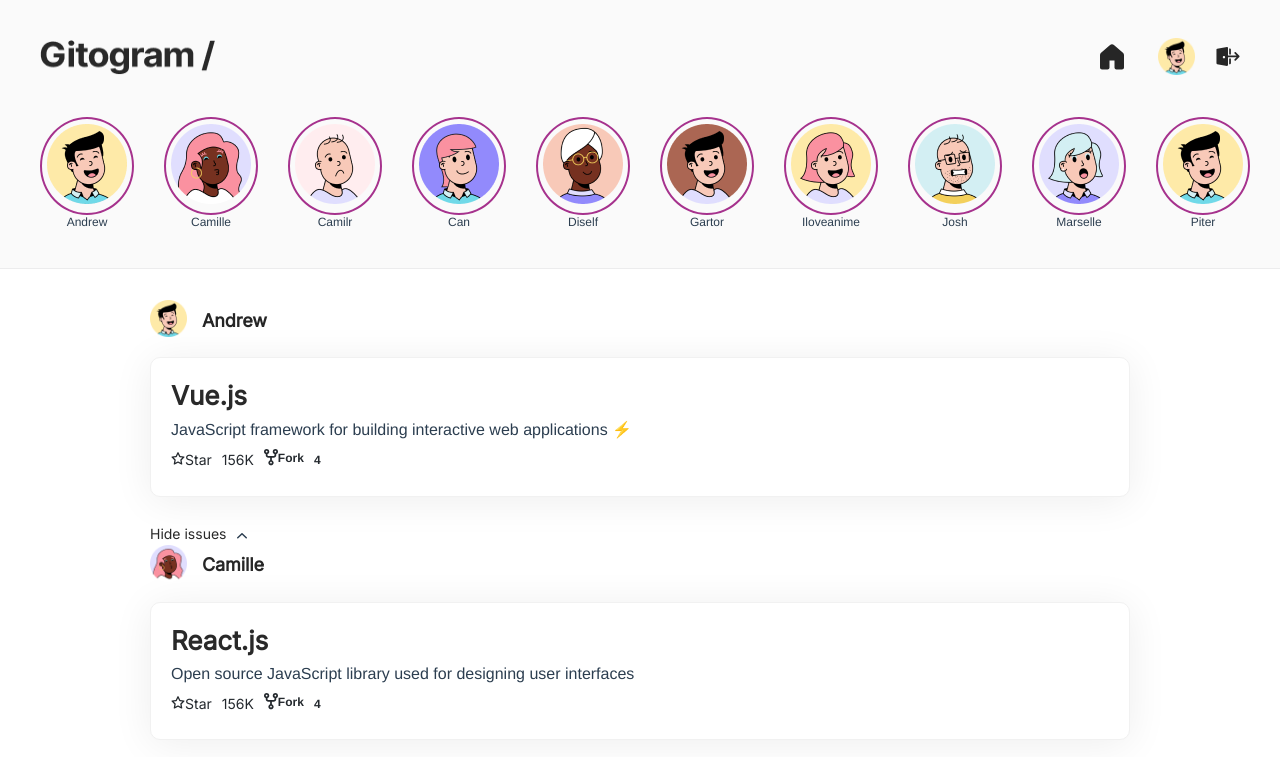
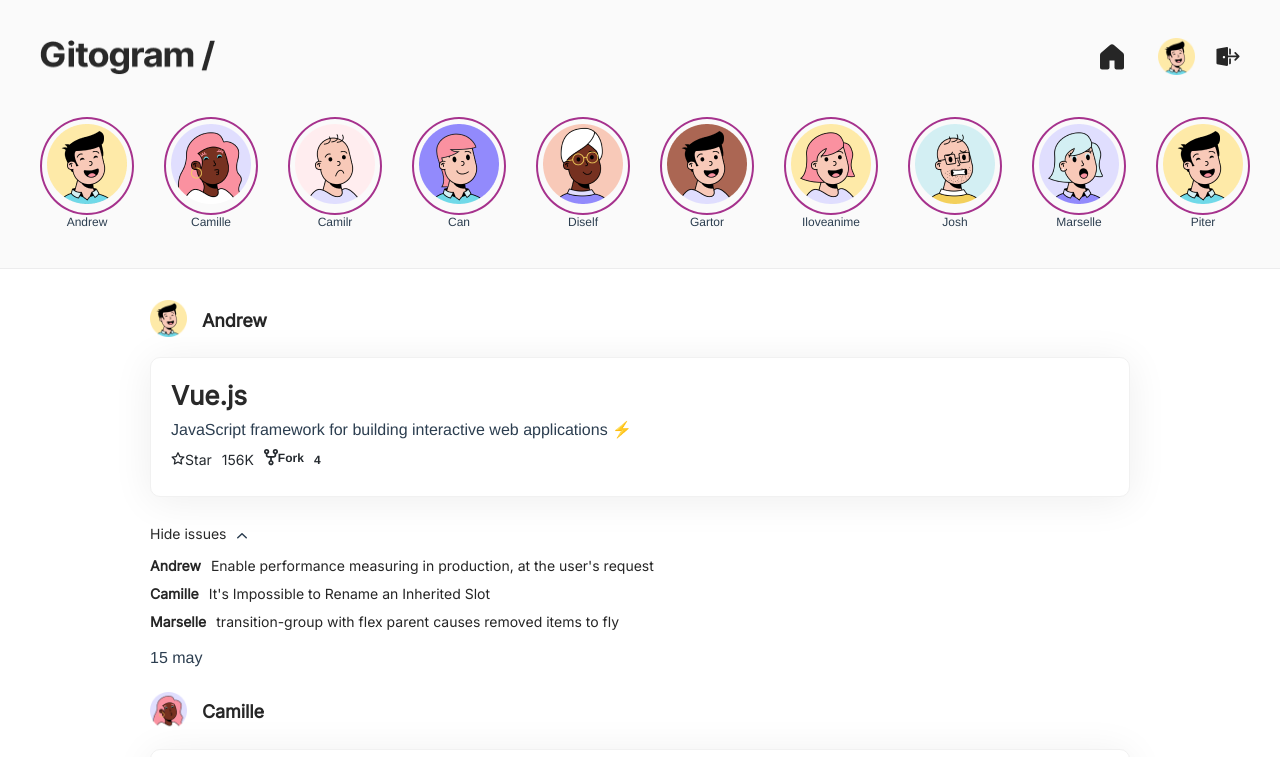
Before and after one commit to rambowGit/Gitogram, a Vue app: page / in a window 1280 px wide. Shown: the top 757 px of the page. Built offline with nearby package versions, Linux system fonts and the light colour scheme.

Commit message:
issue comments + toggler action

```diff
--- a/src/components/Post/IssueComment.vue
+++ b/src/components/Post/IssueComment.vue
@@ -1,9 +1,49 @@
 <template>
-  <div></div>
+  <ul class="comment__container">
+    <li class="comment__item" v-for="issue in issues" :key="issue.id">
+      <div class="issue__auhtor-name">{{ issue.author }}</div>
+      <div class="issue__comment">{{ issue.comment }}</div>
+    </li>
+  </ul>
 </template>
 <script>
 export default {
   name: "issue-comment",
+  props: {
+    issues: {
+      type: Array,
+      required: false,
+    },
+  },
 };
 </script>
-<style scoped></style>
+<style scoped>
+.comment__container {
+  display: flex;
+  flex-direction: column;
+  align-items: flex-start;
+  padding-inline-start: 0;
+  color: #262626;
+}
+.comment__item {
+  list-style-type: none;
+  margin-bottom: 6px;
+}
+.issue__auhtor-name {
+  display: inline-block;
+  font-family: "Inter";
+  font-style: normal;
+  font-weight: 700;
+  font-size: 14px;
+  line-height: 22px;
+  margin-right: 10px;
+}
+.issue__comment {
+  display: inline-block;
+  font-family: "Inter";
+  font-style: normal;
+  font-weight: 400;
+  font-size: 14px;
+  line-height: 22px;
+}
+</style>
--- /dev/null
+++ b/src/components/Post/IssueDate.vue
@@ -0,0 +1,30 @@
+<template>
+  <time class="issue__date">
+    {{ issueDate }}
+  </time>
+</template>
+<script>
+export default {
+  name: "issue-date",
+  data() {
+    return {
+      issueDate: "15 may",
+    };
+  },
+};
+</script>
+<style>
+.issue_date {
+  font-family: "Inter";
+  font-style: normal;
+  font-weight: 400;
+  font-size: 12px;
+  line-height: 14px;
+  display: flex;
+  align-items: center;
+  letter-spacing: 0.1em;
+  text-transform: uppercase;
+
+  color: rgba(0, 0, 0, 0.4);
+}
+</style>
--- a/src/components/Post/IssueToggle.vue
+++ b/src/components/Post/IssueToggle.vue
@@ -5,7 +5,7 @@
     </div>
     <button
       class="toggler"
-      @click="onToggle"
+      @click="toggleHandler"
       :class="{ 'toggler--rotated': !isShown }"
     >
       <icon-component name="TogglerIcon" size="10px" />
@@ -25,9 +25,9 @@
     };
   },
   methods: {
-    onToggle() {
+    toggleHandler() {
       this.isShown = !this.isShown;
-      console.log(this.isShown);
+      this.$emit("togglerPressed", this.isShown);
     },
   },
 };
--- a/src/components/Post/PostComponent.vue
+++ b/src/components/Post/PostComponent.vue
@@ -25,13 +25,56 @@
       posts: [
         {
           id: 1,
-          name: "Andrew",
-          pic: require("@/assets/img/avatars/ProfilePic_Andrew.png"),
+          name: "Vue.js",
+          text: "JavaScript framework for building interactive web applications ⚡",
+          author: {
+            id: 1,
+            name: "Andrew",
+            pic: require("@/assets/img/avatars/ProfilePic_Andrew.png"),
+          },
+          issues: [
+            {
+              id: 1,
+              author: "Andrew",
+              comment:
+                "Enable performance measuring in production, at the user's request",
+            },
+            {
+              id: 2,
+              author: "Camille",
+              comment: "It's Impossible to Rename an Inherited Slot",
+            },
+            {
+              id: 3,
+              author: "Marselle",
+              comment:
+                "transition-group with flex parent causes removed items to fly",
+            },
+          ],
         },
         {
           id: 2,
-          name: "Camille",
-          pic: require("@/assets/img/avatars/ProfilePic_Camille.png"),
+          name: "React.js",
+          text: "Open source JavaScript library used for designing user interfaces",
+          author: {
+            id: 2,
+            name: "Camille",
+            pic: require("@/assets/img/avatars/ProfilePic_Camille.png"),
+          },
+          issues: [
+            {
+              id: 1,
+              author: "Gartor",
+              comment:
+                " It has survived not only five centuries, but also the leap into electronic typesetting, remaining essentially unchanged. ",
+            },
+            {
+              id: 2,
+              author: "Josh",
+              comment:
+                "Hampden-Sydney College in Virginia, looked up one of the more obscure Latin words,",
+            },
+          ],
         },
       ],
     };
@@ -45,4 +88,7 @@
 .post__header {
   margin-bottom: 26px;
 }
+.post__item {
+  margin-bottom: 25px;
+}
 </style>
--- a/src/components/Post/PostContent.vue
+++ b/src/components/Post/PostContent.vue
@@ -1,6 +1,5 @@
 <template>
-  <div v-for="post in posts" :key="post.id">
-    <div v-if="userId === post.id" class="post__container">
+  <div class="post__container">
     <p class="post__name">
       {{ post.name }}
     </p>
@@ -11,7 +10,6 @@
       <reaction-component />
     </div>
   </div>
-  </div>
 </template>
 <script>
 import ReactionComponent from "../Reaction/ReactionComponent.vue";
@@ -19,26 +17,10 @@
   name: "post-content",
   components: { ReactionComponent },
   props: {
-    userId: {
-      type: Number,
+    post: {
+      type: Object,
       required: true,
     },
-  },
-  data() {
-    return {
-      posts: [
-        {
-          id: 1,
-          name: "Vue.js",
-          text: "JavaScript framework for building interactive web applications ⚡",
-        },
-        {
-          id: 2,
-          name: "React.js",
-          text: "Open source JavaScript library used for designing user interfaces",
-        },
-      ],
-    };
   },
 };
 </script>
--- a/src/components/Post/PostFooter.vue
+++ b/src/components/Post/PostFooter.vue
@@ -1,13 +1,55 @@
 <template>
-  <div>
-    <issue-toggle />
+  <div class="post-footer__comtainer">
+    <div class="issue__toggler">
+      <issue-toggle v-on:togglerPressed="onShowComments" />
+    </div>
+    <div class="issue__comment" v-if="isShownComment">
+      <issue-comment :issues="post.issues" />
+    </div>
+    <div>
+      <issue-date />
+    </div>
   </div>
 </template>
 <script>
 import IssueToggle from "./IssueToggle.vue";
+import IssueComment from "./IssueComment.vue";
+import IssueDate from "./IssueDate.vue";
 export default {
   name: "post-footer",
-  components: { IssueToggle },
+  components: {
+    IssueToggle,
+    IssueComment,
+    IssueDate,
+  },
+  props: {
+    post: {
+      type: Object,
+      required: false,
+    },
+  },
+  data() {
+    return {
+      isShownComment: true,
+    };
+  },
+  methods: {
+    onShowComments(isShown) {
+      this.isShownComment = isShown;
+    },
+  },
 };
 </script>
-<style scoped></style>
+<style scoped>
+.issue__toggler {
+  margin-bottom: 10px;
+}
+.issue__comment {
+  margin-bottom: 10px;
+}
+.post-footer__comtainer {
+  display: flex;
+  flex-direction: column;
+  align-items: flex-start;
+}
+</style>
--- a/src/components/Post/PostHeader.vue
+++ b/src/components/Post/PostHeader.vue
@@ -1,7 +1,7 @@
 <template>
-  <post-profile :story="post" />
+  <post-profile :story="post.author" />
   <div>
-    <post-content :userId="post.id" />
+    <post-content :post="post" />
   </div>
 </template>
 <script>
@@ -19,11 +19,6 @@
     PostProfile,
     PostContent,
   },
-  watch: {
-    post(val, prevVal) {
-      console.log("postHeader post:", val, prevVal);
-    },
-  },
 };
 </script>
 <style scoped></style>
```
Also changed, not shown: 7 other files (tests, documents, lock files or other folders). Lines whose indentation alone changed are shown as unchanged.
